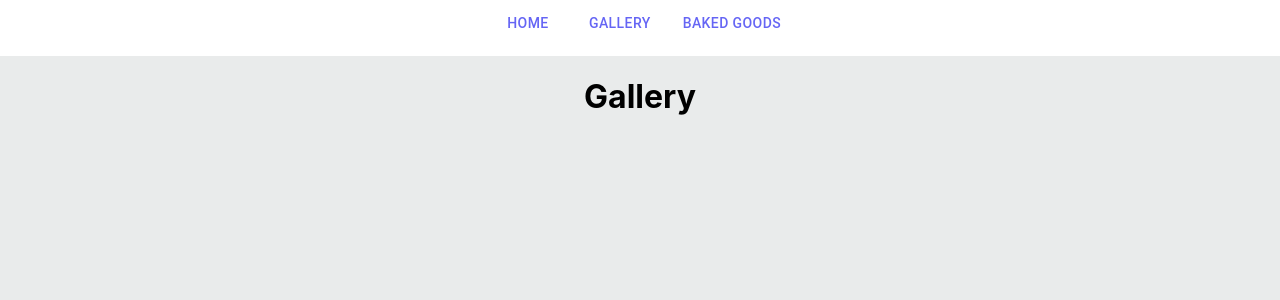
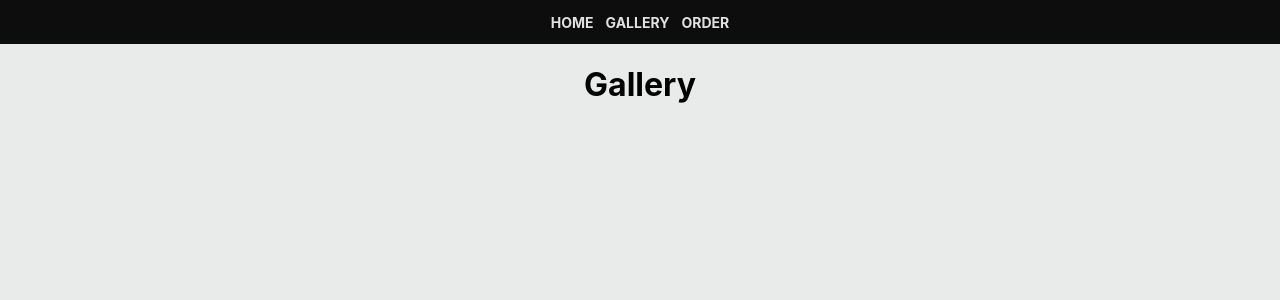
Before and after one commit to CBovell/MUI, a React (Create React App) app: page /gallery in a window 1280 px wide. Shown: the top 300 px of the page. Built offline with nearby package versions, Linux system fonts and the light colour scheme.

Commit message:
navbar styling complete

```diff
--- a/src/App.css
+++ b/src/App.css
@@ -17,19 +17,62 @@
   ::-webkit-scrollbar-thumb:hover {
   background: #999;
   }
+
 .yob{
   background-color: rgb(233, 235, 235);
   height: 100vh;
   margin-top: none;
-  justify-content: center
+  justify-content: center;
+  overflow: scroll;
 }
 
 .nav{
-  background-color: rgb(255, 255, 255);
+  background-color: rgb(14, 13, 13);
   width: 100vw;
   justify-content: center;
   display: flex;
-  padding-bottom: 1vh;
+  padding-bottom: 1.5vh;
+  padding-top: 1.5vh;
 
 
 }
+
+button {
+  font-size: 14px;
+  color: #e1e1e1;
+  font-family: inherit;
+  font-weight: 720;
+  cursor: pointer;
+  position: relative;
+  border: none;
+  background: none;
+  text-transform: uppercase;
+  transition-timing-function: cubic-bezier(0.25, 0.8, 0.25, 1);
+  transition-duration: 600ms;
+  transition-property: color;
+}
+
+
+button:hover {
+  color: #aa4095;
+
+}
+
+button:hover:after {
+  width: 100%;
+  left: 0%;
+}
+
+button:after {
+  content: "";
+  pointer-events: none;
+  bottom: -2px;
+  left: 50%;
+  position: absolute;
+  width: 0%;
+  height: 2px;
+  background-color: #aa4095;
+  transition-timing-function: cubic-bezier(0.25, 0.8, 0.25, 1);
+  transition-duration: 600ms;
+  transition-property: width, left;
+}
--- a/src/App.js
+++ b/src/App.js
@@ -22,7 +22,7 @@ function App() {
         <Routes>
         <Route path='/home' element = {<Home />}></Route>
         <Route path='/gallery' element = {<Gallery />}></Route>
-        <Route path='/goods' element = {<Goods />}></Route>
+        <Route path='/order' element = {<Goods />}></Route>
       </Routes>
       </div>
 
--- a/src/components/Navbar.js
+++ b/src/components/Navbar.js
@@ -2,6 +2,7 @@ import * as React from 'react';
 import Tabs from '@mui/material/Tabs';
 import Tab from '@mui/material/Tab';
 import {Link} from 'react-router-dom';
+
 
 export default function Navbar() {
 
@@ -10,16 +11,16 @@ export default function Navbar() {
     <center><div className='nav'>
 
     <Link to='/home'>
-    <Tab label="Home" />
+    <button className='button'>HOME</button>
     </Link>
 
     <Link to = '/gallery'>
-    <Tab label="Gallery" />
+    <button className='button'>GALLERY</button>
     </Link>
 
 
-    <Link to = '/goods'>
-    <Tab label="Baked Goods" />
+    <Link to = '/order'>
+    <button className='button'>ORDER</button>
     </Link>
 
 
```
